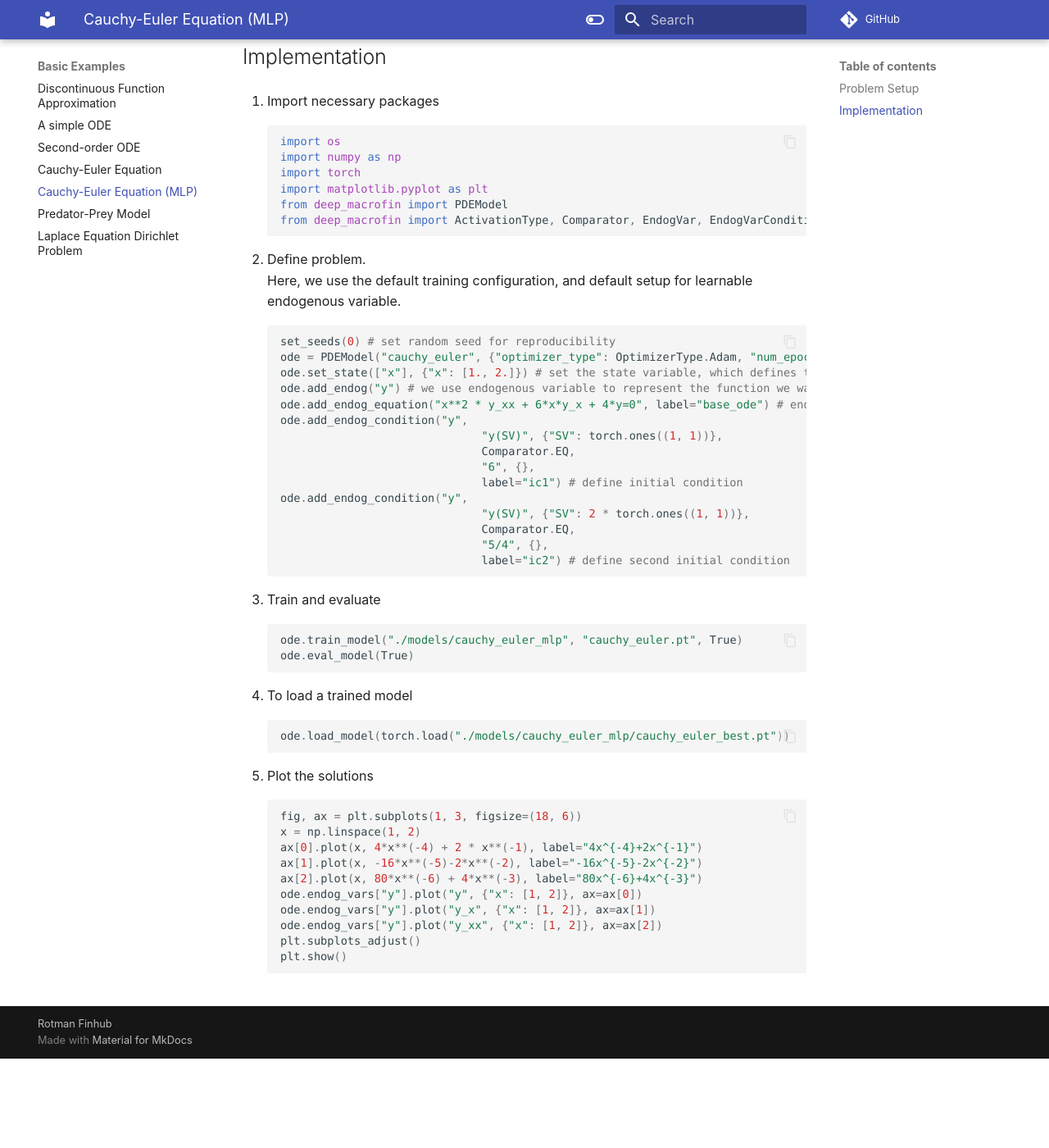
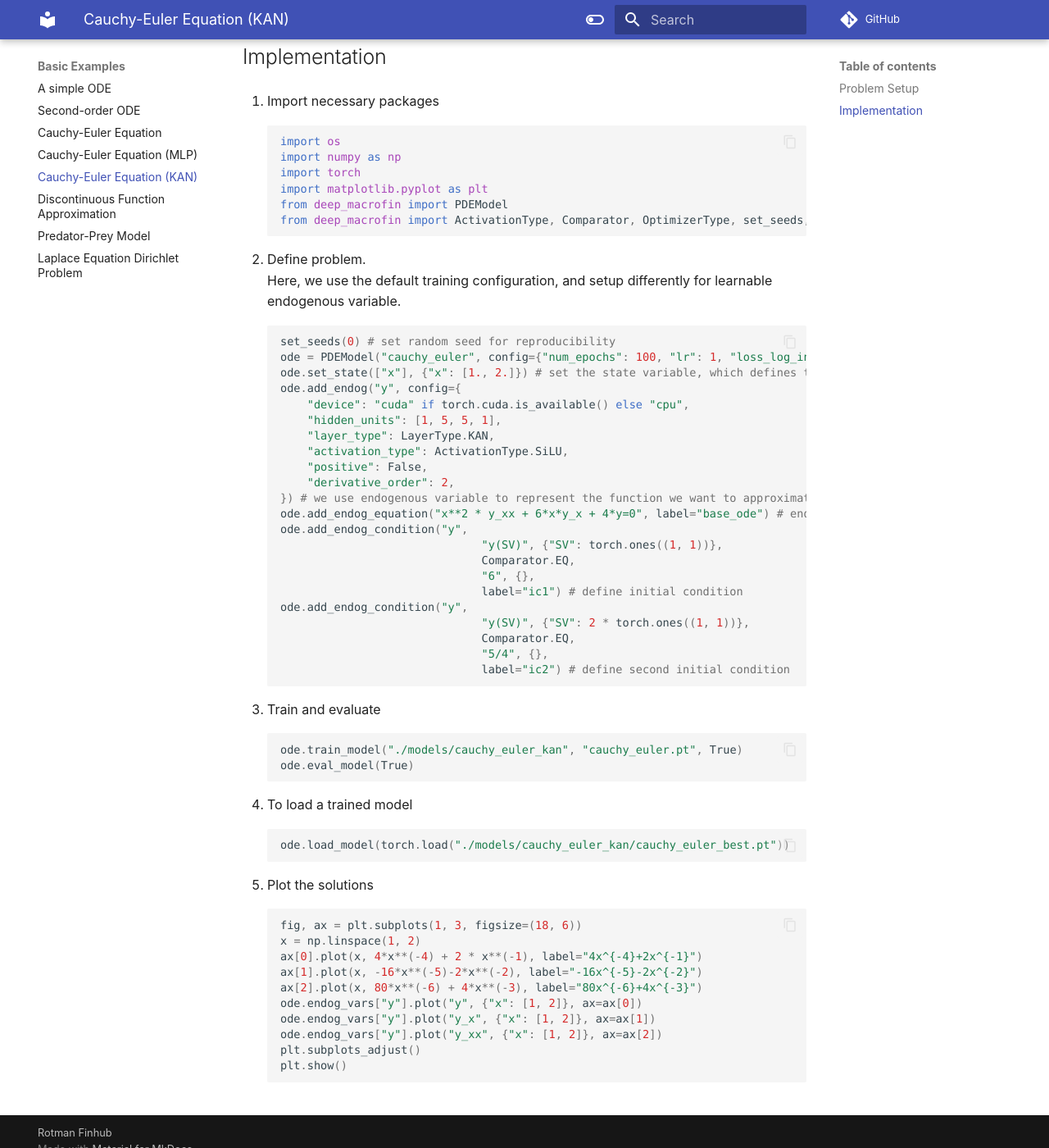
Before and after one commit to rotmanfinhub/deep-macrofin, an MkDocs documentation site: the page built from docs/examples/odes/cauchy_kan.md, in a window 1280 px wide and 1400 px high, scrolled down 453 px. Shown: the whole window at 82% size. Built offline with MkDocs 1.6.1 and Material for MkDocs 9.7.7, drawn with Linux system fonts in a browser that asks for light colours; comment, search, counter and statistics services are not loaded; before the commit the page ends 1744 px from its top, so only the background shows below that; some of the changed text lies outside the part shown.

Commit message:
added cauchy_kan.md to doc

````diff
--- a/docs/examples/odes/paper_basic_ode.md
+++ b/docs/examples/odes/cauchy_kan.md
@@ -1,4 +1,4 @@
-# Cauchy-Euler Equation (MLP)
+# Cauchy-Euler Equation (KAN)
 
 The full solution can be found at <a href="https://github.com/rotmanfinhub/deep-macrofin/blob/develop/examples/paper_example/basic_ode.ipynb" target="_blank">basic_ode.ipynb</a>.
 
@@ -16,16 +16,23 @@ import numpy as np
 import torch
 import matplotlib.pyplot as plt
 from deep_macrofin import PDEModel
-from deep_macrofin import ActivationType, Comparator, EndogVar, EndogVarConditions, EndogEquation, OptimizerType, set_seeds
+from deep_macrofin import ActivationType, Comparator, OptimizerType, set_seeds, LayerType
 ```
 
 2. Define problem.
-Here, we use the default training configuration, and default setup for learnable endogenous variable.
+Here, we use the default training configuration, and setup differently for learnable endogenous variable.
 ```py
 set_seeds(0) # set random seed for reproducibility
-ode = PDEModel("cauchy_euler", {"optimizer_type": OptimizerType.Adam, "num_epochs": 2000}) # define PDE model to solve
+ode = PDEModel("cauchy_euler", config={"num_epochs": 100, "lr": 1, "loss_log_interval": 10}) # define PDE model to solve
 ode.set_state(["x"], {"x": [1., 2.]}) # set the state variable, which defines the dimensionality of the problem
-ode.add_endog("y") # we use endogenous variable to represent the function we want to approximate
+ode.add_endog("y", config={
+    "device": "cuda" if torch.cuda.is_available() else "cpu",
+    "hidden_units": [1, 5, 5, 1],
+    "layer_type": LayerType.KAN,
+    "activation_type": ActivationType.SiLU,
+    "positive": False,
+    "derivative_order": 2,
+}) # we use endogenous variable to represent the function we want to approximate
 ode.add_endog_equation("x**2 * y_xx + 6*x*y_x + 4*y=0", label="base_ode") # endogenous equations are used to represent the ODE
 ode.add_endog_condition("y",
                               "y(SV)", {"SV": torch.ones((1, 1))},
@@ -41,13 +48,13 @@ ode.add_endog_condition("y",
 
 3. Train and evaluate
 ```py
-ode.train_model("./models/cauchy_euler_mlp", "cauchy_euler.pt", True)
+ode.train_model("./models/cauchy_euler_kan", "cauchy_euler.pt", True)
 ode.eval_model(True)
 ```
 
 4. To load a trained model
 ```py
-ode.load_model(torch.load("./models/cauchy_euler_mlp/cauchy_euler_best.pt"))
+ode.load_model(torch.load("./models/cauchy_euler_kan/cauchy_euler_best.pt"))
 ```
 
 5. Plot the solutions
--- a/mkdocs.yml
+++ b/mkdocs.yml
@@ -80,11 +80,12 @@ nav:
     - 'deep_macrofin.utils': 'api/utils.md'
   - 'Basic Usage': 'usage.md'
   - 'Basic Examples':
-    - 'Discontinuous Function Approximation': 'examples/approx/discont.md'
     - 'A simple ODE': 'examples/odes/basic_ode1.md'
     - 'Second-order ODE': 'examples/odes/second_order.md'
-    - 'Cauchy-Euler Equation': 'examples/odes/Cauchy-Euler.md'
-    - 'Cauchy-Euler Equation (MLP)': 'examples/odes/paper_basic_ode.md'
+    - 'Cauchy-Euler Equation': 'examples/odes/cauchy-euler.md'
+    - 'Cauchy-Euler Equation (MLP)': 'examples/odes/cauchy_mlp.md'
+    - 'Cauchy-Euler Equation (KAN)': 'examples/odes/cauchy_kan.md'
+    - 'Discontinuous Function Approximation': 'examples/approx/discont.md'
     - 'Predator-Prey Model': 'examples/odes/predator_prey.md'
     - 'Laplace Equation Dirichlet Problem': 'examples/pdes/laplace.md'
   - 'Economic Problems':
````
Also changed, not shown: docs/examples/odes/cauchy_mlp.md (added, +65 -0 lines), docs/examples/odes/cauchy-euler.md (renamed from docs/examples/odes/Cauchy-Euler.md).
